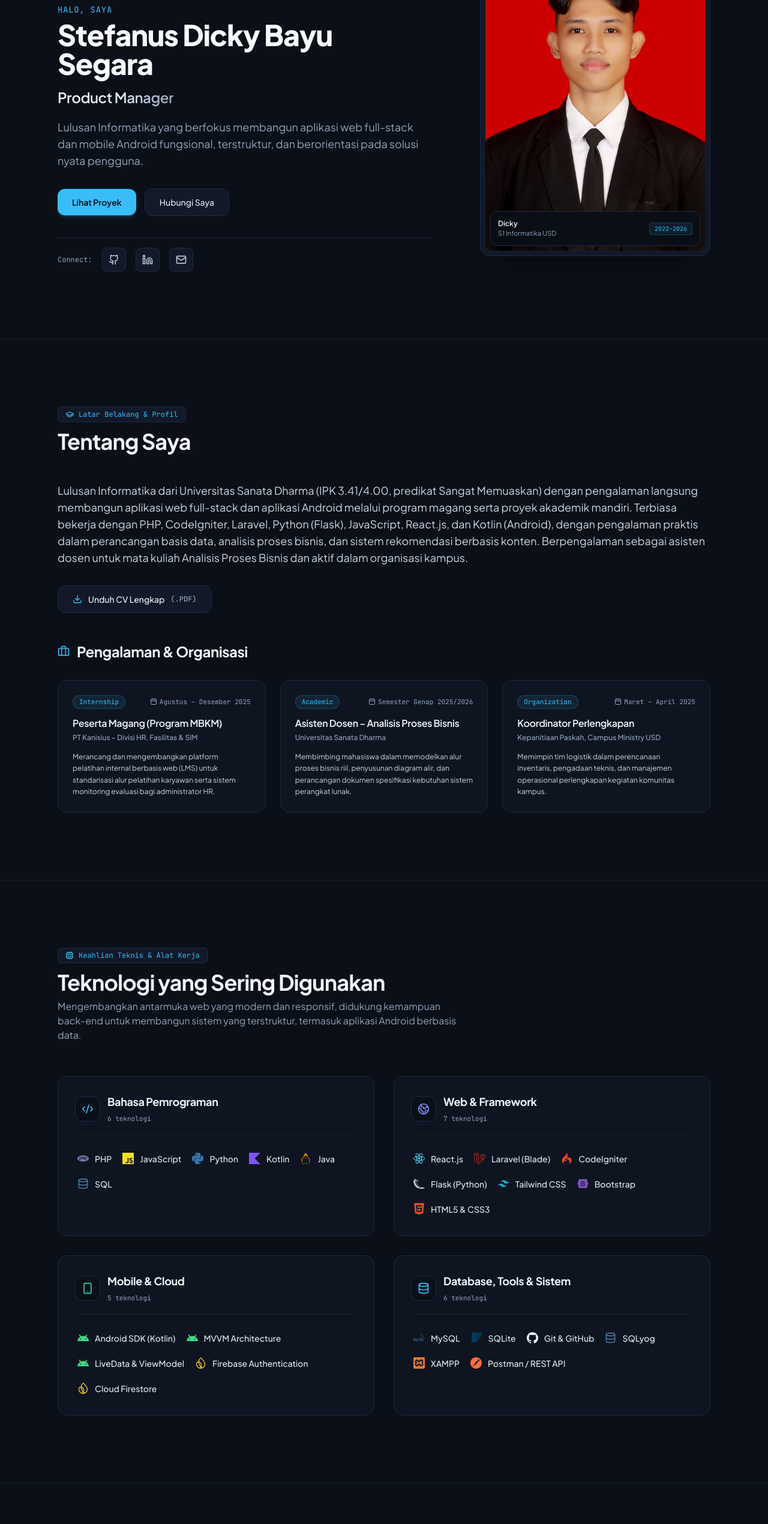
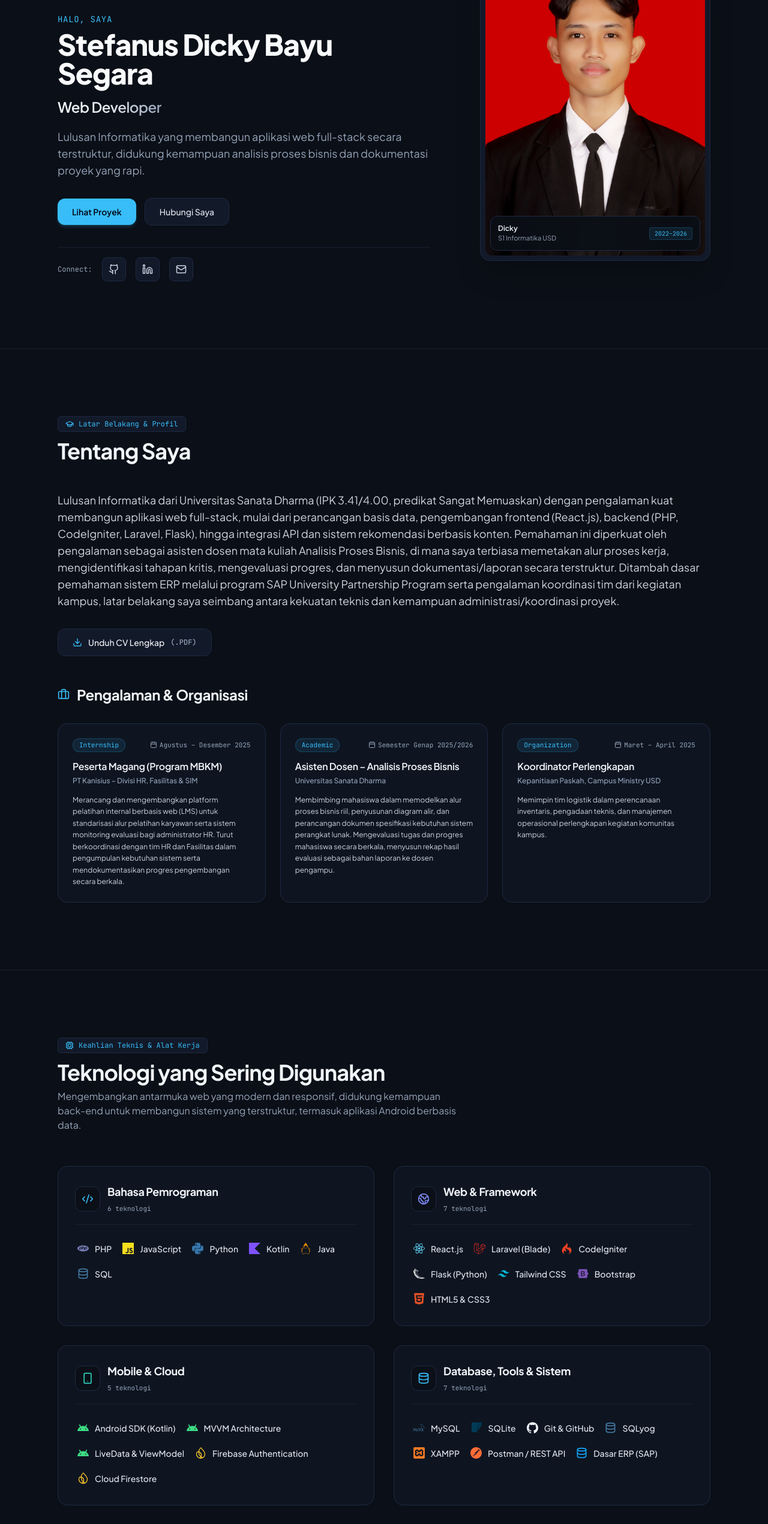
Before and after one commit to StefanusDickyBayuSegara/Portofolio, a React (Vite) app: page / in a window 1280 px wide. Shown: the part 234-2775 px from the top of the page at 60% size. Built offline with nearby package versions, Linux system fonts and the light colour scheme.

Commit message:
Initial commit - perbaiki profil

```diff
--- a/src/data/content.js
+++ b/src/data/content.js
@@ -21,11 +21,11 @@ export const personalInfo = {
   roles: [
     { id: "Web & Android Developer", en: "Web & Android Developer" },
     { id: "Data Analyst", en: "Data Analyst" },
-    { id: "Product Manager", en: "Product Manager" },
+    { id: "Web Developer", en: "Web Developer" },
   ],
   status: {
-    id: "Tersedia untuk Peluang Kerja: Product Manager, Web Developer, Data Analyst (Yogyakarta / Remote)",
-    en: "Available for Opportunities: Product Manager, Web Developer, Data Analyst (Yogyakarta / Remote)",
+    id: "Tersedia untuk Peluang Kerja: Web Developer, Project Support, Fullstack Developer (Yogyakarta / Remote)",
+    en: "Available for Opportunities: Web Developer, Project Support, Fullstack Developer (Yogyakarta / Remote)",
   },
 };
 
@@ -44,8 +44,8 @@ export const heroContent = {
     en: "Hello, I'm",
   },
   subtitle: {
-    id: "Lulusan Informatika yang berfokus membangun aplikasi web full-stack dan mobile Android fungsional, terstruktur, dan berorientasi pada solusi nyata pengguna.",
-    en: "Informatics graduate focused on engineering robust, high-performance full-stack web and Android applications built for real-world user solutions.",
+    id: "Lulusan Informatika yang membangun aplikasi web full-stack secara terstruktur, didukung kemampuan analisis proses bisnis dan dokumentasi proyek yang rapi.",
+    en: "Informatics graduate building structured full-stack web applications, supported by business process analysis skills and well-organized project documentation.",
   },
   ctaProjects: {
     id: "Lihat Proyek",
@@ -67,8 +67,8 @@ export const aboutContent = {
     en: "Background & Profile",
   },
   bio: {
-    id: "Lulusan Informatika dari Universitas Sanata Dharma (IPK 3.41/4.00, predikat Sangat Memuaskan) dengan pengalaman langsung membangun aplikasi web full-stack dan aplikasi Android melalui program magang serta proyek akademik mandiri. Terbiasa bekerja dengan PHP, CodeIgniter, Laravel, Python (Flask), JavaScript, React.js, dan Kotlin (Android), dengan pengalaman praktis dalam perancangan basis data, analisis proses bisnis, dan sistem rekomendasi berbasis konten. Berpengalaman sebagai asisten dosen untuk mata kuliah Analisis Proses Bisnis dan aktif dalam organisasi kampus.",
-    en: "Informatics graduate from Sanata Dharma University (GPA 3.41/4.00, Very Satisfactory distinction) with hands-on experience building full-stack web and Android applications through internship programs and independent academic projects. Proficient in working with PHP, CodeIgniter, Laravel, Python (Flask), JavaScript, React.js, and Kotlin (Android), with practical expertise in database architecture, business process analysis, and content-based recommendation systems. Experienced as a teaching assistant for Business Process Analysis and actively engaged in campus organizations.",
+    id: "Lulusan Informatika dari Universitas Sanata Dharma (IPK 3.41/4.00, predikat Sangat Memuaskan) dengan pengalaman kuat membangun aplikasi web full-stack, mulai dari perancangan basis data, pengembangan frontend (React.js), backend (PHP, CodeIgniter, Laravel, Flask), hingga integrasi API dan sistem rekomendasi berbasis konten. Pemahaman ini diperkuat oleh pengalaman sebagai asisten dosen mata kuliah Analisis Proses Bisnis, di mana saya terbiasa memetakan alur proses kerja, mengidentifikasi tahapan kritis, mengevaluasi progres, dan menyusun dokumentasi/laporan secara terstruktur. Ditambah dasar pemahaman sistem ERP melalui program SAP University Partnership Program serta pengalaman koordinasi tim dari kegiatan kampus, latar belakang saya seimbang antara kekuatan teknis dan kemampuan administrasi/koordinasi proyek.",
+    en: "Informatics graduate from Sanata Dharma University (GPA 3.41/4.00, Very Satisfactory distinction) with strong experience building full-stack web applications, from database design and frontend development (React.js) to backend development (PHP, CodeIgniter, Laravel, Flask), API integration, and content-based recommendation systems. This foundation was strengthened through experience as a teaching assistant for Business Process Analysis, where I regularly mapped workflows, identified critical stages, evaluated progress, and prepared structured documentation and reports. Combined with foundational ERP knowledge from the SAP University Partnership Program and team coordination experience through campus activities, my background balances technical strength with project administration and coordination skills.",
   },
   downloadCv: {
     id: "Unduh CV Lengkap",
@@ -91,8 +91,8 @@ export const experiencesContent = {
       period: "Agustus – Desember 2025",
       type: "Internship",
       description: {
-        id: "Merancang dan mengembangkan platform pelatihan internal berbasis web (LMS) untuk standarisasi alur pelatihan karyawan serta sistem monitoring evaluasi bagi administrator HR.",
-        en: "Designed and developed an internal web-based training platform (LMS) to standardize employee training workflows and evaluation tracking for HR administration.",
+        id: "Merancang dan mengembangkan platform pelatihan internal berbasis web (LMS) untuk standarisasi alur pelatihan karyawan serta sistem monitoring evaluasi bagi administrator HR. Turut berkoordinasi dengan tim HR dan Fasilitas dalam pengumpulan kebutuhan sistem serta mendokumentasikan progres pengembangan secara berkala.",
+        en: "Designed and developed an internal web-based training platform (LMS) to standardize employee training workflows and evaluation tracking for HR administration. Coordinated with HR and Facilities teams to gather system requirements and documented development progress regularly.",
       },
     },
     {
@@ -104,8 +104,8 @@ export const experiencesContent = {
       period: "Semester Genap 2025/2026",
       type: "Academic",
       description: {
-        id: "Membimbing mahasiswa dalam memodelkan alur proses bisnis riil, penyusunan diagram alir, dan perancangan dokumen spesifikasi kebutuhan sistem perangkat lunak.",
-        en: "Mentored students in modeling real-world business workflows, flowchart diagramming, and formulating software requirements specification documentation.",
+        id: "Membimbing mahasiswa dalam memodelkan alur proses bisnis riil, penyusunan diagram alir, dan perancangan dokumen spesifikasi kebutuhan sistem perangkat lunak. Mengevaluasi tugas dan progres mahasiswa secara berkala, menyusun rekap hasil evaluasi sebagai bahan laporan ke dosen pengampu.",
+        en: "Mentored students in modeling real-world business workflows, flowchart diagramming, and formulating software requirements specification documentation. Evaluated student assignments and progress regularly, preparing evaluation summaries for reports to the supervising lecturer.",
       },
     },
     {
@@ -179,6 +179,20 @@ export const skillCategories = [
       { name: "SQLyog", level: "Tool", icon: "database", color: "#4479A1" },
       { name: "XAMPP", level: "Environment", icon: "xampp", color: "#FB7A24" },
       { name: "Postman / REST API", level: "Tool", icon: "postman", color: "#FF6C37" },
+      { name: "Dasar ERP (SAP)", level: "Foundation", icon: "database", color: "#0FAAFF" },
+    ],
+  },
+  {
+    category: {
+      id: "Administrasi & Manajemen Proyek",
+      en: "Administration & Project Management",
+    },
+    skills: [
+      { name: "Dokumentasi Proyek", level: "Core", icon: "database", color: "#38BDF8" },
+      { name: "Koordinasi Lintas Tim", level: "Core", icon: "database", color: "#34D399" },
+      { name: "Penyusunan Laporan Progres", level: "Core", icon: "database", color: "#A78BFA" },
+      { name: "Evaluasi Tugas/Hasil Kerja", level: "Core", icon: "database", color: "#FBBF24" },
+      { name: "Dasar Sistem ERP (SAP)", level: "Foundation", icon: "database", color: "#0FAAFF" },
     ],
   },
 ];
```
